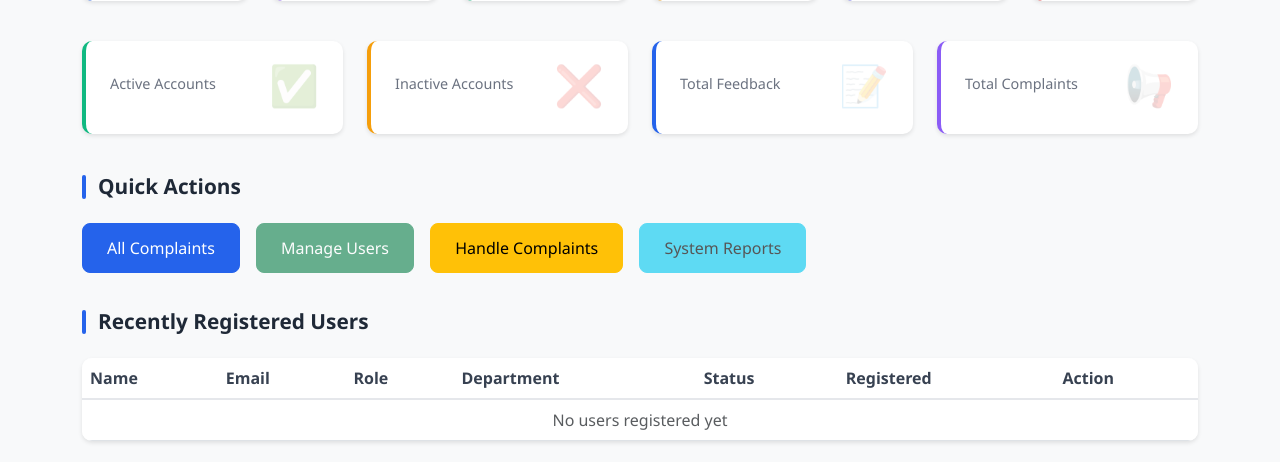
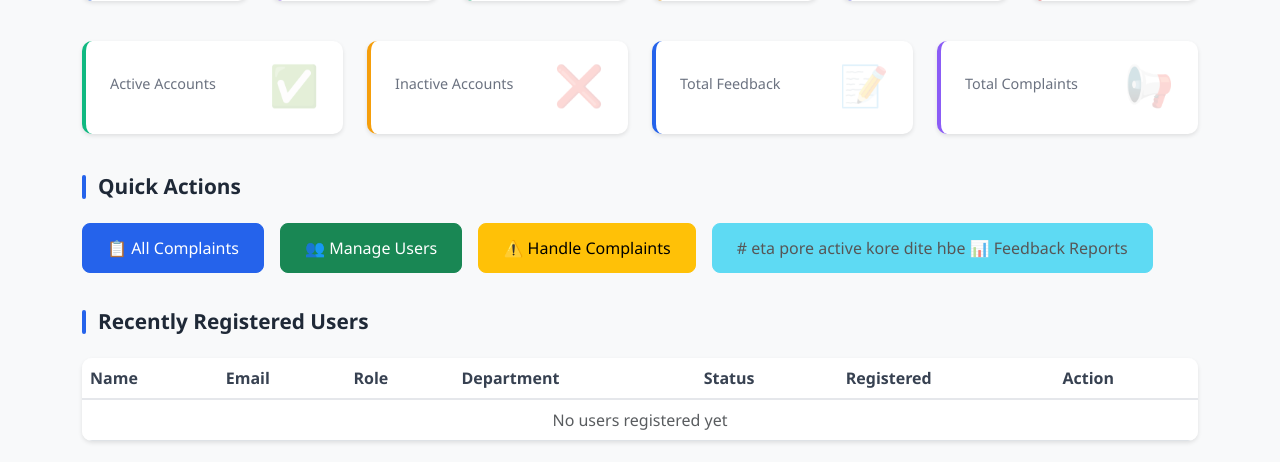
Before and after one commit to anjumaAlam/FeedbackFlow, a Django app: template users/templates/users/admin_dashboard.html in a window 1280 px wide. Shown: the part 368-830 px from the top of the page. Run offline with Django 5.2, Linux system fonts and the light colour scheme; the template is opened without the code that fills it, so the values that code supplies are empty.

Commit message:
updated html for admin dashboard

```diff
--- a/users/templates/users/admin_dashboard.html
+++ b/users/templates/users/admin_dashboard.html
@@ -6,7 +6,7 @@
 {% block content %}
 <div class="container mt-4">
 
-    <!-- Header -->
+
     <div class="dashboard-header">
         <div class="row align-items-center">
             <div class="col-md-8">
@@ -24,7 +24,7 @@
         </div>
     </div>
 
-    <!-- User Statistics Cards -->
+
     <div class="row mb-4">
         <div class="col-lg-2 col-md-4 col-sm-6 mb-3">
             <div class="stat-card blue">
@@ -75,7 +75,7 @@
         </div>
     </div>
 
-    <!-- System Statistics -->
+
     <div class="row mb-4">
         <div class="col-lg-3 col-md-6 mb-3">
             <div class="stat-card green">
@@ -110,29 +110,28 @@
         </div>
     </div>
 
-    <!-- Quick Actions -->
-    <!-- Quick Actions -->
+
     <div class="row mb-4">
         <div class="col-12">
             <h3 class="section-title">Quick Actions</h3>
             <div>
                 <a href="{% url 'admin_complaints_list' %}" class="btn btn-primary quick-action-btn">
-                    <i class="bi bi-file-earmark-text"></i> All Complaints
+                    📋 All Complaints
                 </a>
-                <a href="#" class="btn btn-success quick-action-btn disabled">
-                    <i class="bi bi-people"></i> Manage Users
+                <a href="{% url 'admin_user_list' %}" class="btn btn-success quick-action-btn">
+                    👥 Manage Users
                 </a>
                 <a href="{% url 'admin_complaints_list' %}" class="btn btn-warning quick-action-btn">
-                    <i class="bi bi-exclamation-triangle"></i> Handle Complaints
+                    ⚠️ Handle Complaints
                 </a>
-                <a href="#" class="btn btn-info quick-action-btn disabled">
-                    <i class="bi bi-bar-chart"></i> System Reports
+                <a href="#" class="btn btn-info quick-action-btn disabled"> # eta pore active kore dite hbe
+                    📊 Feedback Reports
                 </a>
             </div>
         </div>
     </div>
 
-    <!-- Recent Users -->
+
     <div class="row mb-4">
         <div class="col-12">
             <h3 class="section-title">Recently Registered Users</h3>
@@ -168,7 +167,7 @@
                         </td>
                         <td>{{ recent_user.created_at|date:"M d, Y" }}</td>
                         <td>
-                            <a href="#" class="btn btn-sm btn-outline-primary disabled">Manage</a>
+                            <a href="{% url 'admin_user_edit' recent_user.id %}" class="btn btn-sm btn-outline-primary">Manage</a>
                         </td>
                     </tr>
                     {% empty %}
@@ -182,7 +181,7 @@
         </div>
     </div>
 
-    <!-- Department Overview -->
+
     <div class="row mb-4">
         <div class="col-12">
             <h3 class="section-title">Department Overview</h3>
@@ -208,7 +207,7 @@
         </div>
     </div>
 
-    <!-- Information Cards -->
+
     <div class="row">
         <div class="col-md-6 mb-3">
             <div class="card info-card border-danger">
```
